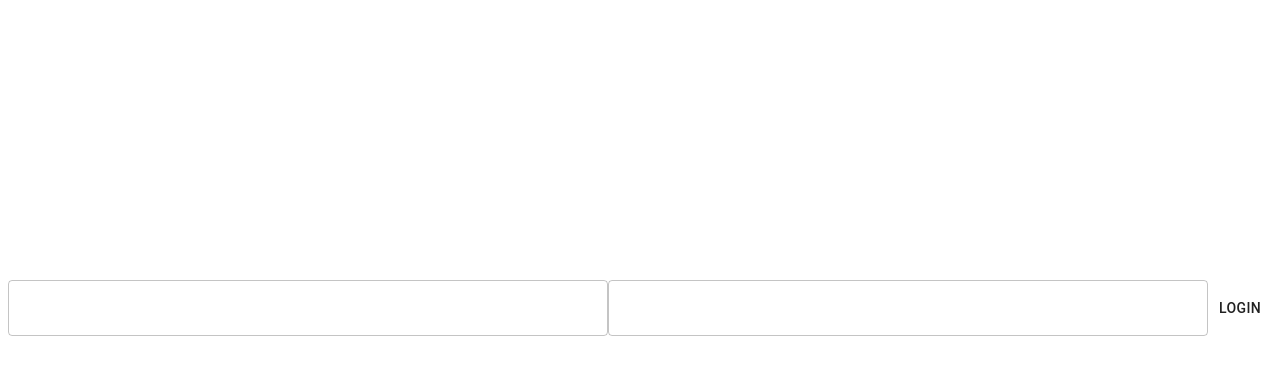
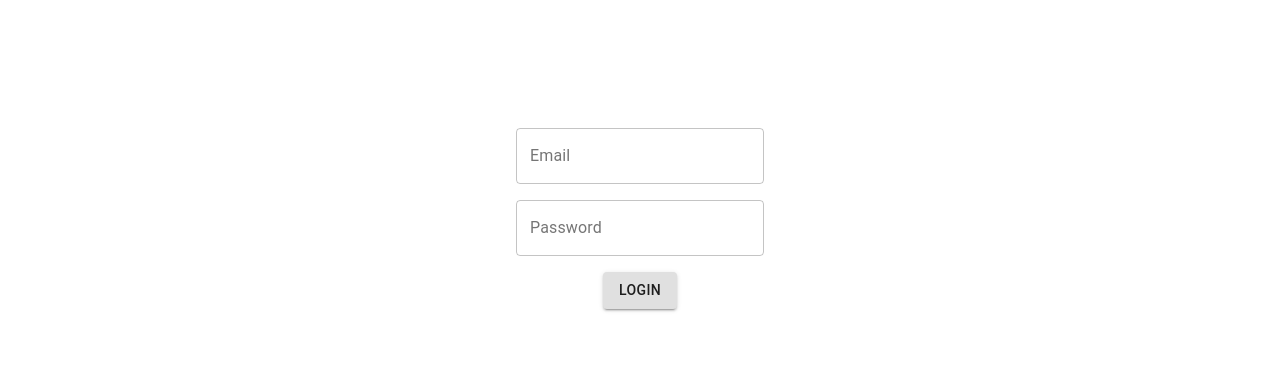
Before and after one commit to nickharder88/parkabl-web, a Gatsby site: page /login in a window 1280 px wide. Built offline with nearby package versions, Linux system fonts and the light colour scheme; Gatsby itself is replaced by a stand-in of ours; some packages are replaced by stand-ins of ours.

Commit message:
login working

```diff
--- a/src/components/shell/index.jsx
+++ b/src/components/shell/index.jsx
@@ -23,9 +23,6 @@ import RvHookupIcon from '@material-ui/icons/RvHookup';
 import BusinessIcon from '@material-ui/icons/Business';
 import PersonIcon from '@material-ui/icons/Person';
 import MenuIcon from '@material-ui/icons/Menu';
-
-import useAuth from '../../hooks/useAuth';
-import { User } from 'firebase';
 
 const drawerWidth = 240;
 
@@ -123,7 +120,6 @@ function Shell({ children }: Props) {
   const classes = useStyles();
   const theme = useTheme();
   const [open, setOpen] = useState<boolean>(false);
-  const user: ?User = useAuth();
 
   function handleDrawerOpen() {
     setOpen(true);
--- a/src/firebase.js
+++ b/src/firebase.js
@@ -1,5 +1,6 @@
 import firebase from 'firebase/app';
 import 'firebase/firestore';
+import 'firebase/auth';
 
 const firebaseConfig = {
   apiKey: 'AIzaSyAwyaBA5y0KaOvVzv2RqL4NXryw3DAQ4a4',
--- a/src/pages/login.jsx
+++ b/src/pages/login.jsx
@@ -3,12 +3,14 @@
 import React, { useState } from 'react';
 import { useImmer } from 'use-immer';
 import validate from 'validate.js';
+import { navigate } from 'gatsby';
 
 import Box from '@material-ui/core/Box';
 import TextField from '@material-ui/core/TextField';
 import Button from '@material-ui/core/Button';
 
-import loginEmailPassword from '../constraints';
+import firebase from '../firebase';
+import { loginEmailPassword } from '../constraints';
 
 type Credentials = {
   email: string,
@@ -16,6 +18,7 @@ type Credentials = {
 };
 
 function Login() {
+  const [disabled, setDisabled] = useState<boolean>(false);
   const [helperText, setHelperText] = useState<$Shape<Credentials>>({});
   const [credentials, setCredentials] = useImmer<Credentials>({
     email: '',
@@ -23,8 +26,9 @@ function Login() {
   });
 
   function handleChange(e) {
+    const { name, value } = e.target;
     setCredentials((draft) => {
-      draft[e.target.name] = e.target.value;
+      draft[name] = value;
     });
   }
 
@@ -35,36 +39,66 @@ function Login() {
       return;
     }
 
-    console.log('logging in');
+    setDisabled(true);
+    firebase
+      .auth()
+      .signInWithEmailAndPassword(credentials.email, credentials.password)
+      .then(() => {
+        setDisabled(false);
+        // TODO handle non admin cases
+        navigate('/app/admin/dashboard');
+      })
+      .catch((err) => {
+        setDisabled(false);
+        setCredentials((draft) => {
+          draft.password = '';
+        });
+        console.log('error logging in');
+      });
   }
 
   return (
     <Box
+      marginTop={16}
       display="flex"
       alignItems="center"
       justifyContent="center"
-      width="100%"
-      minHeight="600px"
     >
+      <Box
+        display="flex"
+        alignItems="center"
+        justifyContent="center"
+        flexDirection="column"
+      >
+        <Box marginBottom={2}>
           <TextField
             fullWidth
             variant="outlined"
+            label="Email"
             name="email"
             value={credentials.email}
             onChange={handleChange}
             error={Boolean(helperText && helperText.email)}
             helperText={helperText && helperText.email}
           />
+        </Box>
+        <Box marginBottom={2}>
           <TextField
             fullWidth
+            label="Password"
             type="password"
             variant="outlined"
             name="password"
             value={credentials.password}
+            onChange={handleChange}
             error={Boolean(helperText && helperText.password)}
             helperText={helperText && helperText.password}
           />
-      <Button onClick={handleLogin}>Login</Button>
+        </Box>
+        <Button variant="contained" disabled={disabled} onClick={handleLogin}>
+          Login
+        </Button>
+      </Box>
     </Box>
   );
 }
```
Also changed, not shown: src/pages/index.jsx (+8 -29 lines). Lines whose indentation alone changed are shown as unchanged.
